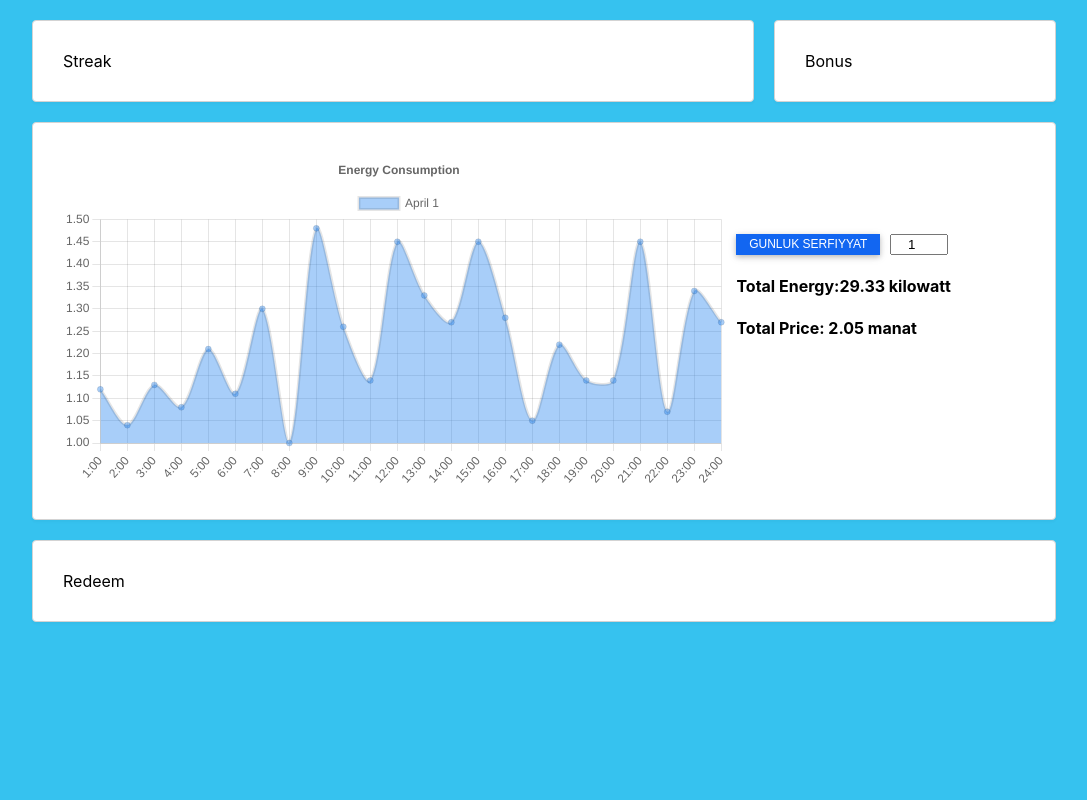
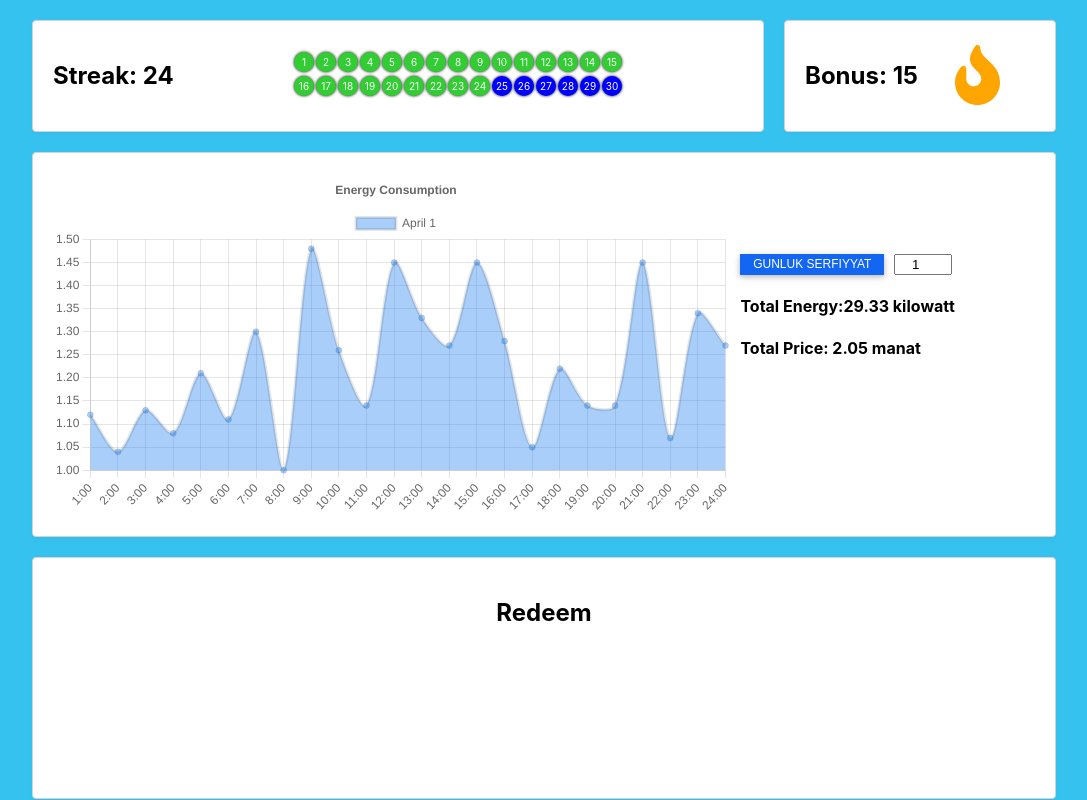
Before and after one commit to ElnurBDa/Energy-Hackathon-Front, a React (Create React App) app in the folder client-app/: page /dashboard in a window 1280 px wide. Shown: the whole page, without its empty margins (96-1183 px from the left). Built offline with nearby package versions, Linux system fonts and the light colour scheme.

Commit message:
upper part is partially ready

```diff
--- a/client-app/src/components/bonus.tsx
+++ b/client-app/src/components/bonus.tsx
@@ -1,10 +1,14 @@
+import { FaFire } from 'react-icons/fa'
 import './style.css'
 
-export default function Bonus() {
+export default function Bonus(props:any) {
 
     return (<>
     <div style={{width:'20%',right:'0px',flex:'1'}} className='card'>
-        Bonus
+        <section style={{display:'flex', alignItems:'center', justifyContent:'center'}}>
+        <h2 style={{flex:'1'}}>Bonus: {props.value}</h2>
+        <FaFire style={{flex:'1', fontSize:'60px', color:'orange'}}/>
+        </section>
     </div>
     </>)
 }
--- a/client-app/src/components/redeem.tsx
+++ b/client-app/src/components/redeem.tsx
@@ -3,8 +3,8 @@ import './style.css'
 export default function Redeem() {
 
     return (<>
-    <div style={{flex:'1'}} className='card'>
-        Redeem
+    <div style={{flex:'1', minHeight:'200px'}} className='card'>
+        <h1 style={{textAlign:'center'}}>Redeem</h1>
     </div>
     </>)
 }
--- a/client-app/src/components/streak.tsx
+++ b/client-app/src/components/streak.tsx
@@ -1,10 +1,20 @@
+import { useState } from 'react'
 import './style.css'
 
-export default function Streak() {
-
+export default function Streak(props:any) {
+    const [days, setDays] = useState(props.value);
+    const week = [...Array(days).fill(1), ...Array(30-days).fill(0)];
     return (<>
     <div style={{left:'0px',flex:'3', marginRight:'20px'}} className='card'>
-        Streak
+        <section style={{display:'flex', alignItems:'center', justifyContent:'center'}}>
+        <h2 style={{flex:'2'}}>Streak: {days}</h2>
+        <div style={{flex:'3', maxWidth:'330px'}}>
+            {week.map((day,index) => (
+                    <>{day?<div key={index} className='circle green'>{index+1}</div>:<div className='circle blue'>{index+1}</div>}</>
+            ))}
+        </div>
+        <div style={{flex:'1'}}></div>
+        </section>
     </div>
     </>)
 }
--- a/client-app/src/components/style.css
+++ b/client-app/src/components/style.css
@@ -1,6 +1,7 @@
 .card {
     width: 80%;
-    padding: 30px;
+    padding: 20px;
+    min-height: 70px;
     background-color: white;
     margin: auto;
     margin-top: 20px;
@@ -29,3 +30,25 @@
     border-bottom-left-radius: 0.25rem;
     box-shadow: 0 2px 3px rgba(0, 0, 0, 0.03);
 }
+
+.circle {
+    border-radius: 50%;
+    width: 20px;
+    height: 20px;
+    float: left;
+    margin: 1px;
+    margin-bottom: 3px;
+    color: white;
+    font-size: 10px;
+    text-align: center;
+    line-height: 20px;
+    box-shadow: 0px 0px 3px #000;
+}
+
+.green {
+    background-color: limegreen;
+}
+
+.blue {
+    background-color: blue;
+}
--- a/client-app/src/pages/dashboard/dashboard.tsx
+++ b/client-app/src/pages/dashboard/dashboard.tsx
@@ -39,8 +39,8 @@ export default function Dashboard() {
 
     return (<>
         <section style={{display:'flex', width:'80%',margin:'auto'}}>
-            <Streak/>
-            <Bonus/>
+            <Streak value={24}/>
+            <Bonus value={15}/>
         </section>
         <section style={{display:'flex', width:'80%',margin:'auto'}}>
         <div className="card" style={{flex:'1'}}>
```
